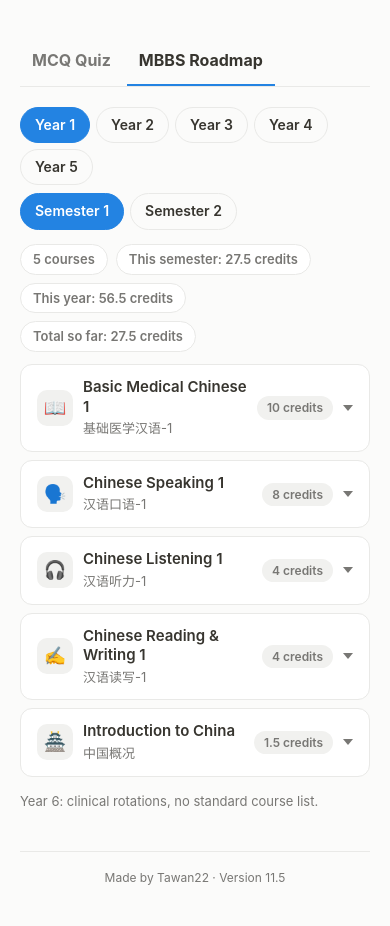
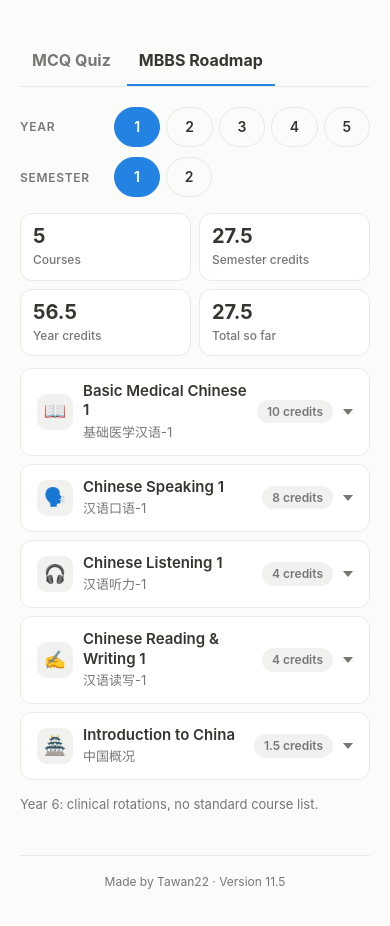
Before and after one commit to NPTNTWN/mbbs-quiz, a plain HTML site: page index.html in a window 390 px wide. Both pictures are taken after a click on the tab "MBBS Roadmap". Drawn offline with Linux system fonts and the light colour scheme.

Commit message:
Version 11.6
Fixing the sem and year problems on phone

```diff
--- a/curriculum.js
+++ b/curriculum.js
@@ -131,9 +131,12 @@ function renderCurriculum(container, courses) {
     const group = element('div', 'curriculum-selector curriculum-selector-' + field);
     group.setAttribute('role', 'group');
     group.setAttribute('aria-label', label);
+    group.append(element('span', 'curriculum-selector-label', label));
+    const buttons = element('div', 'curriculum-selector-buttons');
     for (const option of options) {
-      const button = element('button', 'curriculum-selector-button', label + ' ' + option);
+      const button = element('button', 'curriculum-selector-button', String(option));
       button.type = 'button';
+      button.setAttribute('aria-label', label + ' ' + option);
       button.addEventListener('click', () => {
         if (field === 'year') year = option;
         else semester = option;
@@ -141,8 +144,9 @@ function renderCurriculum(container, courses) {
         updateSelection();
       });
       selectorButtons.push({ button, field, option });
-      group.append(button);
+      buttons.append(button);
     }
+    group.append(buttons);
     return group;
   }
 
@@ -156,17 +160,26 @@ function renderCurriculum(container, courses) {
   const courseList = element('div', 'curriculum-course-list');
   const rotation = element('p', 'curriculum-rotation', 'Year 6: clinical rotations, no standard course list.');
 
+  function stat(value, label) {
+    const tile = element('div', 'curriculum-stat');
+    tile.append(
+      element('strong', 'curriculum-stat-value', String(value)),
+      element('span', 'curriculum-stat-label', label),
+    );
+    return tile;
+  }
+
   function updateSelection() {
     const model = getCurriculumViewModel(courses, year, semester);
+    const s = model.summary;
     for (const { button, field, option } of selectorButtons) {
       button.setAttribute('aria-pressed', String(model[field] === option));
     }
-    const s = model.summary;
     summary.replaceChildren(
-      element('span', 'curriculum-stat', model.courseCount + ' courses'),
-      element('span', 'curriculum-stat', 'This semester: ' + formatCredits(s.semesterCredits) + ' credits'),
-      element('span', 'curriculum-stat', 'This year: ' + formatCredits(s.yearCredits) + ' credits'),
-      element('span', 'curriculum-stat', 'Total so far: ' + formatCredits(s.cumulativeCredits) + ' credits'),
+      stat(model.courseCount, 'Courses'),
+      stat(formatCredits(s.semesterCredits), 'Semester credits'),
+      stat(formatCredits(s.yearCredits), 'Year credits'),
+      stat(formatCredits(s.cumulativeCredits), 'Total so far'),
     );
     updateCourses(model);
   }
--- a/style.css
+++ b/style.css
@@ -329,3 +329,18 @@ body {
 
 /* Cards keep their own height, so a finished subject doesn't show empty space */
 .subject-grid { align-items: start; }
+
+/* Roadmap: compact mobile-friendly selectors and stat tiles */
+.curriculum-section .curriculum-controls { display: grid; gap: 10px; }
+.curriculum-section .curriculum-selector { display: grid; grid-template-columns: 84px minmax(0, 1fr); align-items: center; gap: 10px; }
+.curriculum-section .curriculum-selector-label { font-size: 12px; font-weight: 600; letter-spacing: 0.06em; text-transform: uppercase; color: var(--muted, #787774); }
+.curriculum-section .curriculum-selector-buttons { display: grid; grid-auto-flow: column; grid-auto-columns: minmax(0, 46px); gap: 6px; justify-content: start; }
+.curriculum-section .curriculum-selector-year .curriculum-selector-buttons { grid-auto-columns: minmax(0, 1fr); min-width: 0; }
+.curriculum-section .curriculum-selector-button { padding: 8px 0; text-align: center; }
+.curriculum-section .curriculum-summary { display: grid; grid-template-columns: repeat(auto-fit, minmax(130px, 1fr)); gap: 8px; margin: 16px 0 12px; }
+.curriculum-section .curriculum-stat { display: flex; flex-direction: column; gap: 2px; padding: 10px 12px; background: var(--card, #fff); border: 1px solid var(--line, #e9e9e7); border-radius: 12px; }
+.curriculum-section .curriculum-stat-value { font-size: 20px; line-height: 1.2; color: var(--text, #37352f); }
+.curriculum-section .curriculum-stat-label { font-size: 12px; font-weight: 500; color: var(--muted, #787774); }
+@media (max-width: 520px) {
+    .curriculum-section .curriculum-summary { grid-template-columns: repeat(2, minmax(0, 1fr)); }
+}
```
Also changed, not shown: quiz.html (+11 -1 lines).
